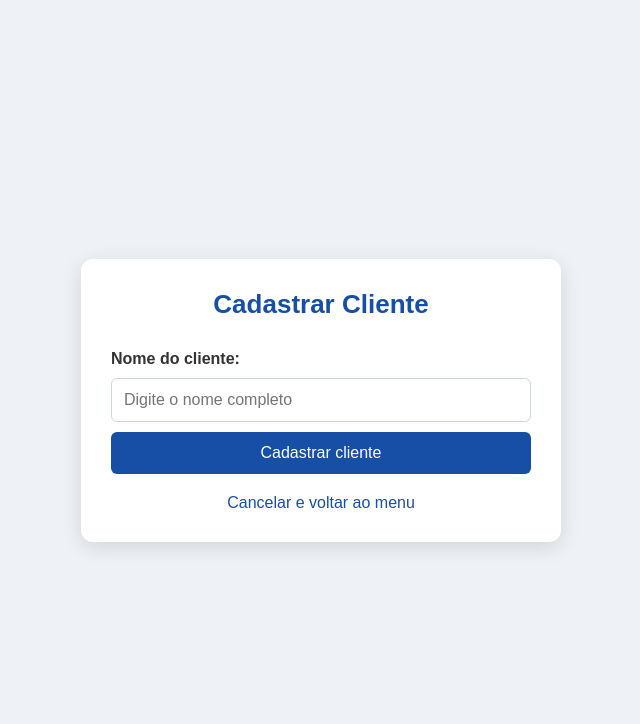
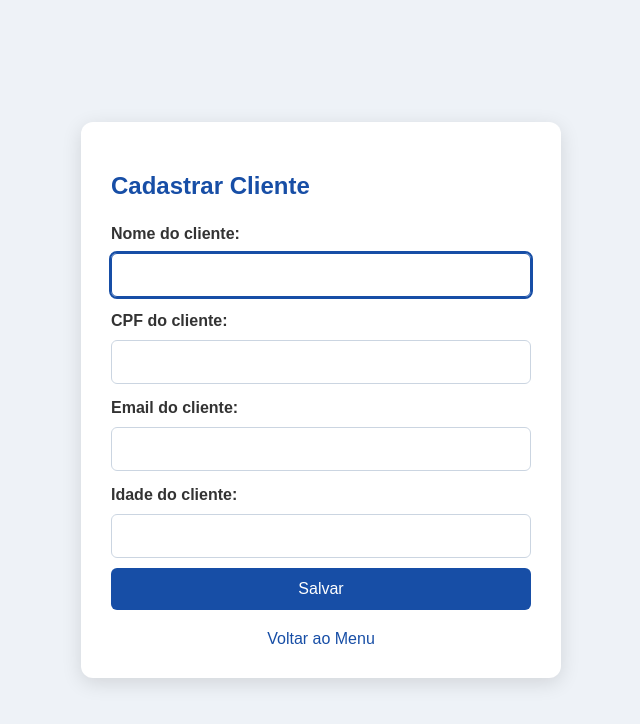
Before and after one commit to lucaskabreu/Projeto-PA, a Flask app: page /cliente in a window 1280 px wide. Shown: the top 724 px of the page, without its empty margins (319-959 px from the left). Run offline with Flask 3, Linux system fonts and the light colour scheme.

Commit message:
Add files via upload

```diff
--- a/banco/templates/cliente.html
+++ b/banco/templates/cliente.html
@@ -4,31 +4,28 @@
     <meta charset="UTF-8">
     <meta name="viewport" content="width=device-width, initial-scale=1.0">
     <title>Cadastrar Cliente</title>
-
-    <link rel="stylesheet"
-          href="{{ url_for('static', filename='style.css') }}">
+    <link rel="stylesheet" href="{{ url_for('static', filename='style.css') }}">
 </head>
 <body>
 
     <div class="container">
-        <h1>Cadastrar Cliente</h1>
+        <h2>Cadastrar Cliente</h2>
+        <form method="POST">
+            <label>Nome do cliente:</label>
+            <input type="text" name="nome" required autofocus>
 
-        <form method="POST">
-            <label for="nome">Nome do cliente:</label>
-            <input
-                type="text"
-                id="nome"
-                name="nome"
-                placeholder="Digite o nome completo"
-                required
-            >
+            <label>CPF do cliente:</label>
+            <input type="text" name="cpf" required>
 
-            <button type="submit">Cadastrar cliente</button>
+            <label>Email do cliente:</label>
+            <input type="email" name="email" required>
+
+            <label>Idade do cliente:</label>
+            <input type="number" name="idade" required>
+
+            <button type="submit">Salvar</button>
         </form>
-
-        <a class="voltar" href="{{ url_for('menu') }}">
-            Cancelar e voltar ao menu
-        </a>
+        <a href="/" class="voltar">Voltar ao Menu</a>
     </div>
 
 </body>
--- a/banco/templates/conta.html
+++ b/banco/templates/conta.html
@@ -1,3 +1,4 @@
+
 <!DOCTYPE html>
 <html lang="pt-BR">
 <head>
@@ -13,7 +14,8 @@
     <div class="container">
         <h1>Cadastrar Conta</h1>
 
-        <form method="POST">
+        <form method="POST" action="{{ url_for('cadastrar_conta') }}">
+
             <label for="nome_cliente">Nome do cliente:</label>
             <input
                 type="text"
--- a/banco/views.py
+++ b/banco/views.py
@@ -1,12 +1,66 @@
+
+from flask import render_template, request, redirect, url_for, flash
 from main import app
-from flask import render_template, request, redirect, url_for, flash
 
-clientes = []
-contas = []
-contador_conta = 1
+class Cliente:
+    def __init__(self, nome, cpf, email, idade):
+        self.nome = nome
+        self.cpf = cpf
+        self.email = email
+        self.idade = idade
+
+class Conta:
+    def __init__(self, numero, cliente):
+        self.numero = numero
+        self.cliente = cliente
+        self.__saldo = 0.0
+
+    def get_saldo(self):
+        return self.__saldo
+
+    def depositar(self, valor):
+        if valor > 0:
+            self.__saldo += valor
+            return f"Depósito de R$ {valor:.2f} realizado com sucesso!"
+        return "Valor inválido para depósito."
+
+    def sacar(self, valor):
+        if valor <= 0:
+            return "Valor inválido para saque."
+        elif valor > self.__saldo:
+            return "Cliente não possui saldo suficiente para o saque."
+        else:
+            self.__saldo -= valor
+            return f"Saque de R$ {valor:.2f} realizado com sucesso!"
+
+class Banco:
+    def __init__(self, nome):
+        self.nome = nome
+        self.clientes = []
+        self.contas = []
+
+    def adicionar_cliente(self, cliente):
+        self.clientes.append(cliente)
+
+    def procurar_cliente(self, nome):
+        for cliente in self.clientes:
+            if cliente.nome == nome:
+                return cliente
+        return None
+
+    def adicionar_conta(self, conta):
+        self.contas.append(conta)
+
+    def procurar_conta(self, numero):
+        for conta in self.contas:
+            if conta.numero == numero:
+                return conta
+        return None
 
 
-# Menu principal
+contador_conta = 1
+meuBanco = Banco("BB")
+
 @app.route("/")
 def menu():
     return render_template("menu.html")
@@ -17,12 +71,20 @@ def menu():
 def cadastrar_cliente():
     if request.method == "POST":
         nome = request.form.get("nome", "").strip()
+        cpf = request.form.get("cpf", "").strip()
+        email = request.form.get("email", "").strip()
+        idade_texto = request.form.get("idade", "").strip()
 
-        if nome:
-            clientes.append(nome)
-            flash(f"Cliente '{nome}' cadastrado com sucesso!")
-        else:
-            flash("Informe o nome do cliente.")
+        try:
+            idade = int(idade_texto)
+            if nome and cpf and email:
+                novo_cliente = Cliente(nome, cpf, email, idade)
+                meuBanco.adicionar_cliente(novo_cliente)
+                flash(f"Cliente '{nome}' cadastrado com sucesso!")
+            else:
+                flash("Preencha todos os campos do cliente.")
+        except ValueError:
+            flash("Informe uma idade válida.")
 
         return redirect(url_for("menu"))
 
@@ -35,30 +97,16 @@ def cadastrar_conta():
     global contador_conta
 
     if request.method == "POST":
-        nome_cliente = request.form.get(
-            "nome_cliente", ""
-        ).strip()
+        nome_cliente = request.form.get("nome_cliente", "").strip()
+        cliente = meuBanco.procurar_cliente(nome_cliente)
 
-        if nome_cliente in clientes:
-            conta = {
-                "numero": contador_conta,
-                "cliente": nome_cliente,
-                "saldo": 0.0
-            }
-
-            contas.append(conta)
-
-            flash(
-                f"Conta {contador_conta} criada para "
-                f"{nome_cliente}. Saldo inicial: R$ 0,00."
-            )
-
+        if cliente:
+            nova_conta = Conta(contador_conta, cliente)
+            meuBanco.adicionar_conta(nova_conta)
+            flash(f"Conta {contador_conta} criada para {nome_cliente}.")
             contador_conta += 1
         else:
-            flash(
-                "Cliente não encontrado. "
-                "Cadastre o cliente primeiro."
-            )
+            flash("Cliente não encontrado. Cadastre o cliente primeiro.")
 
         return redirect(url_for("menu"))
 
@@ -68,16 +116,15 @@ def cadastrar_conta():
 # 3 - Listar contas
 @app.route("/contas")
 def listar_contas():
-    if not contas:
+    if not meuBanco.contas:
         flash("Nenhuma conta cadastrada.")
     else:
-        flash(f"Total de contas cadastradas: {len(contas)}.")
-
-        for conta in contas:
+        flash(f"Total de contas cadastradas: {len(meuBanco.contas)}.")
+        for conta in meuBanco.contas:
             flash(
-                f"Conta {conta['numero']} | "
-                f"Cliente: {conta['cliente']} | "
-                f"Saldo: R$ {conta['saldo']:.2f}"
+                f"Conta {conta.numero} | "
+                f"Cliente: {conta.cliente.nome} | "
+                f"Saldo: R$ {conta.get_saldo():.2f}"
             )
 
     return redirect(url_for("menu"))
@@ -87,21 +134,20 @@ def listar_contas():
 @app.route("/buscar-conta", methods=["GET", "POST"])
 def buscar_conta():
     if request.method == "POST":
-        numero = request.form.get("numero", "").strip()
+        numero_texto = request.form.get("numero", "").strip()
 
         try:
-            numero = int(numero)
-            conta = localizar_conta(numero)
+            numero = int(numero_texto)
+            conta = meuBanco.procurar_conta(numero)
 
             if conta:
                 flash(
-                    f"Conta {conta['numero']} | "
-                    f"Cliente: {conta['cliente']} | "
-                    f"Saldo: R$ {conta['saldo']:.2f}"
+                    f"Conta {conta.numero} | "
+                    f"Cliente: {conta.cliente.nome} | "
+                    f"Saldo: R$ {conta.get_saldo():.2f}"
                 )
             else:
                 flash("Conta não encontrada.")
-
         except ValueError:
             flash("Informe um número de conta válido.")
 
@@ -110,86 +156,30 @@ def buscar_conta():
     return render_template("buscar_conta.html")
 
 
-# Função auxiliar para localizar uma conta
-def localizar_conta(numero):
-    for conta in contas:
-        if conta["numero"] == numero:
-            return conta
-
-    return None
-
-
-# 5 - Depositar
-@app.route("/depositar", methods=["GET", "POST"])
-def depositar():
+# 5 e 6 - Depositar e Sacar
+@app.route("/operacao/<tipo>", methods=["GET", "POST"])
+def realizar_operacao(tipo):
     if request.method == "POST":
         try:
             numero = int(request.form.get("numero", ""))
+            valor = float(request.form.get("valor", "").replace(",", "."))
 
-            valor_texto = request.form.get("valor", "")
-            valor = float(valor_texto.replace(",", "."))
-
-            conta = localizar_conta(numero)
+            conta = meuBanco.procurar_conta(numero)
 
             if conta is None:
                 flash("Conta não cadastrada.")
-            elif valor <= 0:
-                flash("O valor do depósito deve ser positivo.")
             else:
-                conta["saldo"] += valor
+                if tipo == "depositar":
+                    mensagem = conta.depositar(valor)
+                elif tipo == "sacar":
+                    mensagem = conta.sacar(valor)
 
-                flash(
-                    f"Depósito de R$ {valor:.2f} realizado "
-                    f"na conta {numero}. "
-                    f"Saldo atual: R$ {conta['saldo']:.2f}."
-                )
+                flash(f"{mensagem} Saldo atual: R$ {conta.get_saldo():.2f}")
 
         except ValueError:
             flash("Informe um número de conta e um valor válidos.")
 
         return redirect(url_for("menu"))
 
-    return render_template(
-        "operacao.html",
-        titulo="Depositar",
-        acao="depositar"
-    )
-
-
-# 6 - Sacar
-@app.route("/sacar", methods=["GET", "POST"])
-def sacar():
-    if request.method == "POST":
-        try:
-            numero = int(request.form.get("numero", ""))
-
-            valor_texto = request.form.get("valor", "")
-            valor = float(valor_texto.replace(",", "."))
-
-            conta = localizar_conta(numero)
-
-            if conta is None:
-                flash("Conta não cadastrada.")
-            elif valor <= 0:
-                flash("O valor do saque deve ser positivo.")
-            elif valor > conta["saldo"]:
-                flash("Saldo insuficiente para realizar o saque.")
-            else:
-                conta["saldo"] -= valor
-
-                flash(
-                    f"Saque de R$ {valor:.2f} realizado "
-                    f"na conta {numero}. "
-                    f"Saldo atual: R$ {conta['saldo']:.2f}."
-                )
-
-        except ValueError:
-            flash("Informe um número de conta e um valor válidos.")
-
-        return redirect(url_for("menu"))
-
-    return render_template(
-        "operacao.html",
-        titulo="Sacar",
-        acao="sacar"
-    )
+    titulo = "Depositar" if tipo == "depositar" else "Sacar"
+    return render_template("operacao.html", titulo=titulo, acao=tipo)
```
Also changed, not shown: banco/templates/contas.html (added, +47 -0 lines), banco/templates/menu.html (+13 -33 lines), banco/templates/operacao.html (+9 -30 lines), banco/main.py (line endings or trailing spaces), banco/static/style.css (line endings or trailing spaces).
